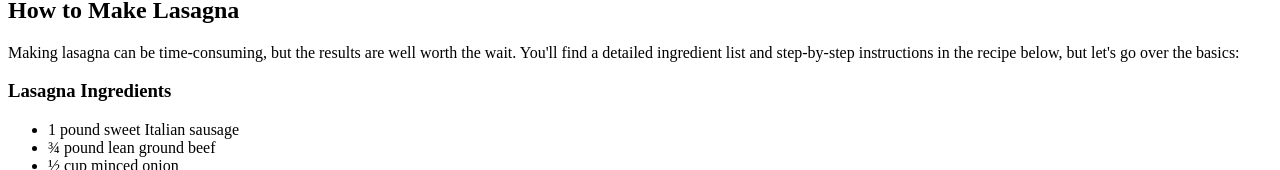
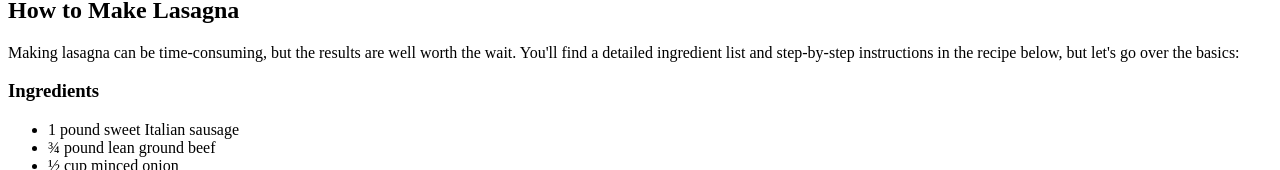
Before and after one commit to Krittur/odin-recipes, a plain HTML site: page recipes/lasagna.html in a window 1280 px wide. Shown: the part 407-577 px from the top of the page. Drawn offline with Linux system fonts and the light colour scheme.

Commit message:
Change header

```diff
--- a/recipes/lasagna.html
+++ b/recipes/lasagna.html
@@ -9,7 +9,7 @@
     <img src="https://www.allrecipes.com/thmb/MkKfYU4oim55CLp39DDuNMuyThA=/750x0/filters:no_upscale():max_bytes(150000):strip_icc():format(webp)/23600-worlds-best-lasagna-armag-4x3-1-b24f9ad518d74090bf197828492c64a6.jpg" alt="Image of Delicious Lasagna">
     <h2>How to Make Lasagna</h2>
     <p>Making lasagna can be time-consuming, but the results are well worth the wait. You'll find a detailed ingredient list and step-by-step instructions in the recipe below, but let's go over the basics:</p>
-    <h3>Lasagna Ingredients</h3>
+    <h3>Ingredients</h3>
     <ul>
         <li>1 pound sweet Italian sausage</li>
         <li>¾ pound lean ground beef</li>
```
